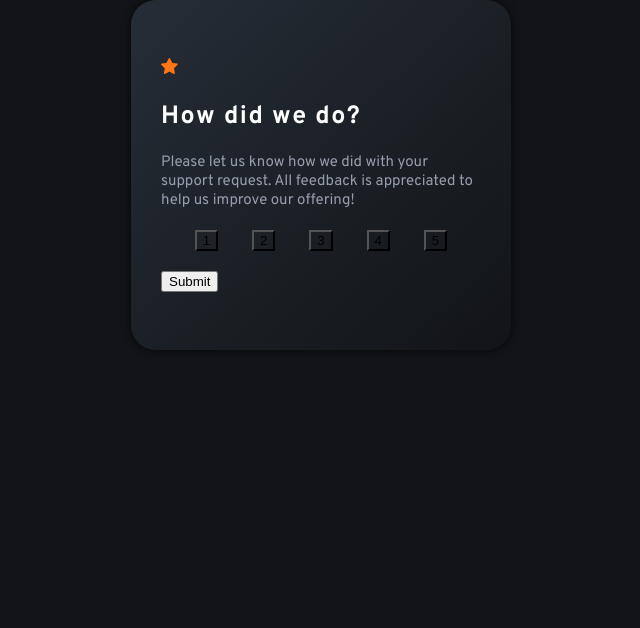
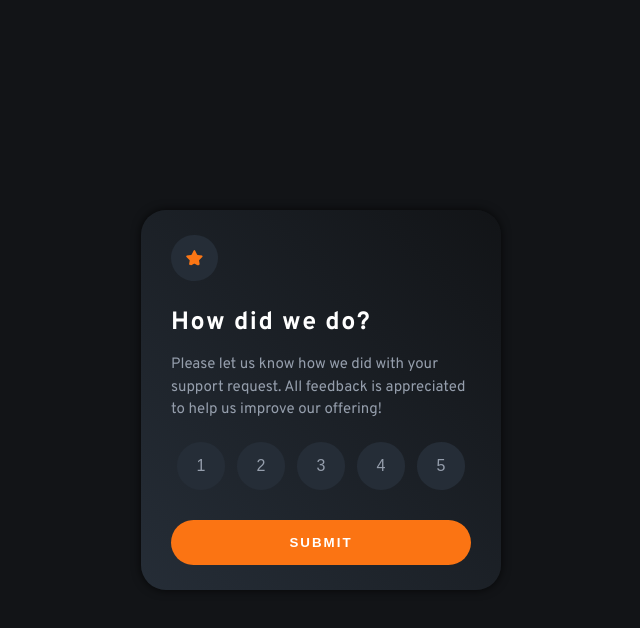
Before and after one commit to kadheryna/interactive-rating-component, a website built with Parcel: page src/index.html in a window 1280 px wide. Shown: the whole page, without its empty margins (319-959 px from the left). Built offline with nearby package versions, Linux system fonts and the light colour scheme.

Commit message:
Finish first flexbox container

```diff
--- a/src/Styles/colors.scss
+++ b/src/Styles/colors.scss
@@ -1,6 +1,6 @@
 
 $primary-color: hsl(25, 97%, 53%);
-$h-color: hsl(0, 0%, 100%);
-$p-color: hsl(217, 12%, 63%);
-$b-color: hsl(213, 19%, 18%);
+$light: hsl(0, 0%, 100%);
+$medium: hsl(217, 12%, 63%);
+$dark: hsl(213, 19%, 18%);
 $body-color: hsl(216, 12%, 8%)
--- /dev/null
+++ b/src/Styles/rating.scss
@@ -0,0 +1,83 @@
+.first__box {
+	display: flex;
+	flex-direction: column;
+	justify-content: center;
+	align-items: center;
+	width: 300px;
+	height: 370px;
+
+	.star {
+        padding: 25px 0 5px;
+		.star__image {
+			background-color: $dark;
+			border-radius: 35px;
+			padding: 15px;
+		}
+	}
+	.box__rating {
+		background-image: linear-gradient(to top right, $dark, $body-color);
+		display: flex;
+		border-radius: 25px;
+		box-shadow: rgb(0 0 0 / 73%) 0 0 10px 0;
+		flex-direction: column;
+		justify-content: space-evenly;
+		width: 360px;
+
+		.rating__content {
+			display: flex;
+			flex-direction: column;
+			padding: 0 30px 20px;
+		}
+		.rating__numbers {
+			display: flex;
+			flex-direction: row;
+			justify-content: space-around;
+			padding: 0 30px 30px;
+
+			.number__button {
+				background-color: $dark;
+				color: $medium;
+				font-size: 16px;
+				border-color: transparent;
+				padding: 13px 18px;
+				border-radius: 50%;
+				cursor: pointer;
+			}
+
+			:hover {
+				background: $medium;
+				color: $dark;
+				transition: all 500ms ease;
+			}
+
+			:focus {
+				background: $primary-color;
+				color: $light;
+				transition: all 500ms ease;
+			}
+		}
+
+		.submit__button {
+			display: flex;
+			justify-content: center;
+			padding: 0 0 25px;
+
+			.submit {
+				background: $primary-color;
+				color: $light;
+				font-weight: 700;
+				letter-spacing: 2px;
+				border-color: transparent;
+				border-radius: 35px;
+				width: 300px;
+				height: 45px;
+				cursor: pointer;
+			}
+			:hover {
+				background: $light;
+				color: $primary-color;
+				transition: all 250ms ease;
+			}
+		}
+	}
+}
--- a/src/Styles/styles.scss
+++ b/src/Styles/styles.scss
@@ -1,55 +1,42 @@
-@import "colors.scss", "fonts.scss";
+@import "colors.scss", "fonts.scss", "rating.scss";
 
 body {
 	background: $body-color;
 	font-family: $main-font;
+	display: flex;
+	justify-content: center;
+	align-items: center;
+	flex-direction: column;
+	min-height: 100vh;
+	overflow: hidden;
 	margin: 0;
 
 	h1 {
 		font-weight: 700;
-		color: $h-color;
+		color: $light;
 		font-size: 25px;
 		letter-spacing: 1.5px;
+		margin: 15px 0;
 	}
 
 	p {
 		font-size: 15px;
 		font-weight: 400;
-		color: $p-color;
-		margin: 0;
+		line-height: 1.5;
+		color: $medium;
+		margin: 0 auto;
 	}
 }
 
-.main__box {
-	display: flex;
-	flex-direction: column;
-	justify-content: center;
-	align-items: center;
-	margin: auto;
-	width: 300px;
-
-	.rating {
-		background-image: linear-gradient(to left top, $body-color, $b-color);
-		display: flex;
-		border-radius: 25px;
-		box-shadow: rgb(0 0 0 / 73%) 0 0 10px 0;
-		flex-direction: column;
-		justify-content: center;
-		padding: 0 30px;
-		width: 320px;
-		height: 350px;
-
-		.rating__numbers {
-			display: flex;
-			flex-direction: row;
-			justify-content: space-evenly;
-			margin: 20px 0;
-
-			button {
-				background-color: transparent;
-			}
-		}
-		// @media (min-width: 1440px) and (max-width: 768px) {
-		// }
+@media (max-width: 600px) {
+	.box__rating {
+		margin: 0 30px;
+		width: 300px;
 	}
 }
+
+@media (min-width: 1280px) {
+	.box__rating {
+		width: 450px;
+	}
+}
--- a/src/index.html
+++ b/src/index.html
@@ -5,6 +5,12 @@
 		<meta http-equiv="X-UA-Compatible" content="IE=edge" />
 		<title>Interactive rating component</title>
 		<meta name="description" content="My solution" />
+		<link
+			rel="icon"
+			type="image/png"
+			sizes="32x32"
+			href="./Images/favicon-32x32.png"
+		/>
 		<meta name="viewport" content="width=device-width, initial-scale=1.0" />
 		<link rel="stylesheet" href="./Styles/styles.scss" />
 		<link rel="preconnect" href="https://fonts.googleapis.com" />
@@ -15,32 +21,38 @@
 		/>
 	</head>
 	<body>
-		<main class="main__box">
-			<section class="rating">
-				<span><img src="./Images/icon-star.svg"</span>
-				<h1>How did we do?</h1>
-				<p>
-					Please let us know how we did with your support request. All feedback
-					is appreciated to help us improve our offering!
-				</p>
+		<section class="first__box">
+			<div class="box__rating">
+				<div class="rating__content">
+					<span class="star"
+						><img class="star__image" src="./Images/icon-star.svg"
+					/></span>
+
+					<h1>How did we do?</h1>
+					<p>
+						Please let us know how we did with your support request. All
+						feedback is appreciated to help us improve our offering!
+					</p>
+				</div>
 				<div class="rating__numbers">
-					<button class="numbers__buttons" type="button">1</button>
-					<button class="numbers__buttons" type="button">2</button>
-					<button class="numbers__buttons" type="button">3</button>
-					<button class="numbers__buttons" type="button">4</button>
-					<button class="numbers__buttons" type="button">5</button>
+					<button class="number__button" type="button">1</button>
+					<button class="number__button" type="button">2</button>
+					<button class="number__button" type="button">3</button>
+					<button class="number__button" type="button">4</button>
+					<button class="number__button" type="button">5</button>
 				</div>
-				<div class="button"><button>Submit</button></div>
+				<div class="submit__button">
+					<button class="submit" type="button">SUBMIT</button>
+				</div>
 
-				<!--
+				<!-- SECOND BOX
 				<section>
 					You selected
 					 Add rating here
 					out of 5 Thank you! We appreciate you taking the time to give a
 					rating. If you ever need more support, don’t hesitate to get in touch!
 				</section> -->
-			</section>
-		</main>
-		<!-- ` -->
+			</div>
+		</section>
 	</body>
 </html>
```
